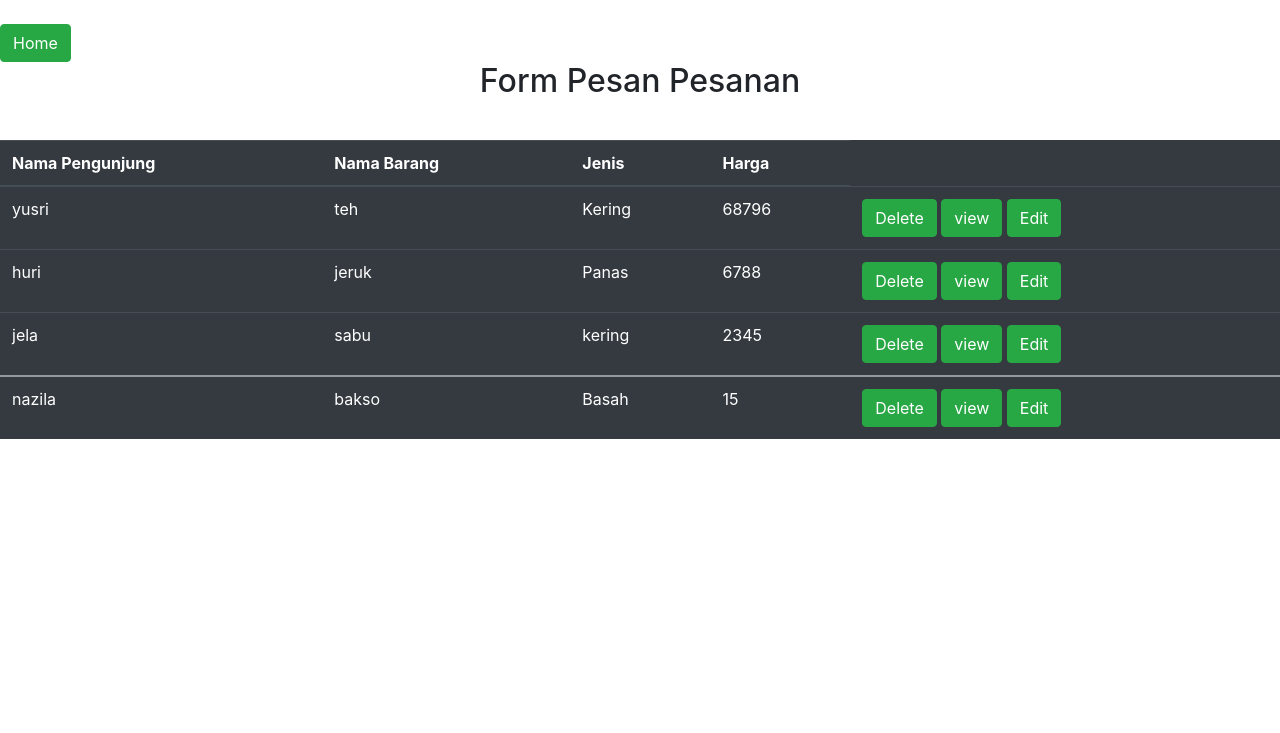
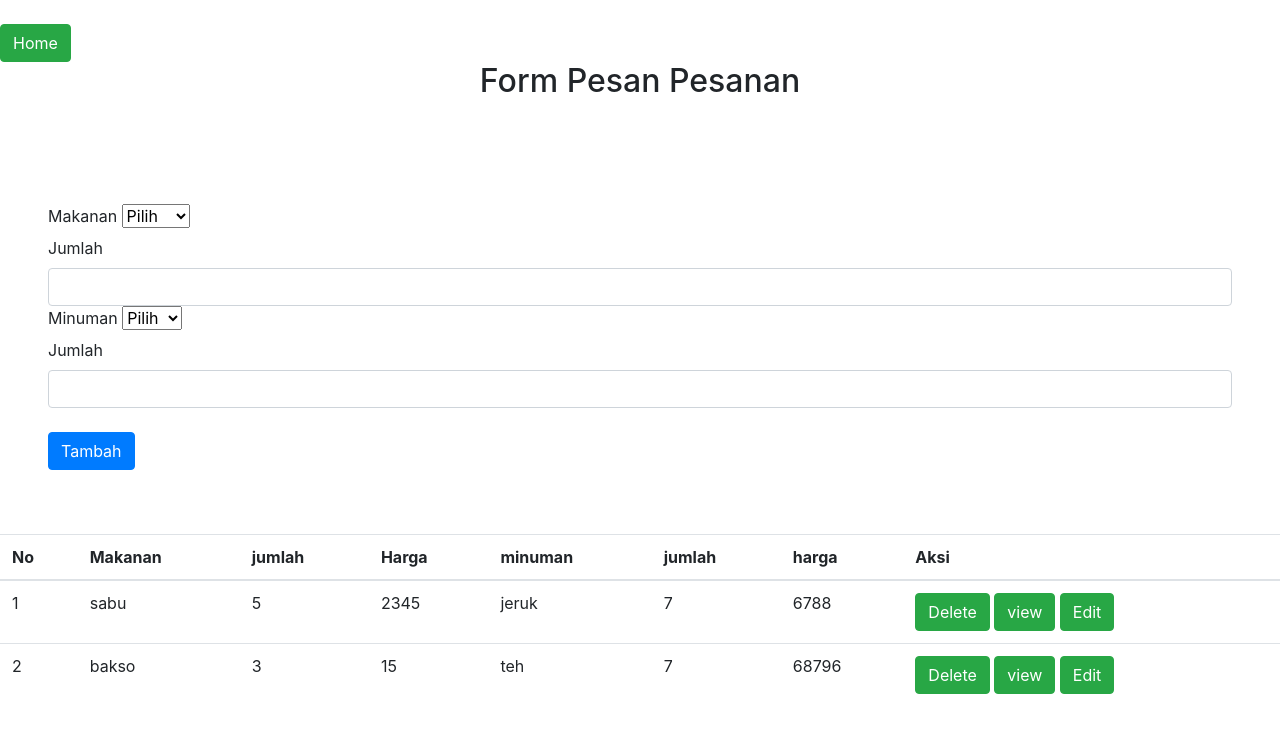
Before and after one commit to nazila23/Praxis_Nazil, a Django app: page /pesanan/ in a window 1280 px wide. Shown: the top 733 px of the page. Run offline with Django 3.2, Linux system fonts and the light colour scheme; data comes from the database, SQL or seed files in the repository; both versions use the stored data as it was after the commit.

Commit message:
pertemuan10

```diff
--- a/02-01/myfood/food/models.py
+++ b/02-01/myfood/food/models.py
@@ -1,5 +1,6 @@
 from django.db import models
-
+from django.db.models.base import Model
+from django.db.models.fields import CharField, IntegerField
 # Create your models here.
 class makanan(models.Model):
     np = models.TextField(max_length=200)
--- a/02-01/myfood/food/templates/detail.html
+++ b/02-01/myfood/food/templates/detail.html
@@ -22,13 +22,9 @@
             <td>{{data.nama}}</td>
             <td>{{data.jenis}}</td>
             <td>{{data.harga}}</td>
-            <td>
-                <a type="submit" class="btn btn-success" href="{{z.id}}/detail/">Detail</a>
-                <a type="submit" class="btn btn-success" href="{{z.id}}/delete">Delete</a>
-                <a type="submit" class="btn btn-success" href="{{z.id}}/edit/">Edit</a>
-            </td>
           </tr>
         </tbody>
       </table>
 </body>
+</head>
 </html>
--- a/02-01/myfood/food/templates/edit.html
+++ b/02-01/myfood/food/templates/edit.html
@@ -36,5 +36,6 @@
           </tr>
         </tbody>
       </table>
-</body>
+   </body>
+  </head>
 </html>
--- a/02-01/myfood/food/templates/home.html
+++ b/02-01/myfood/food/templates/home.html
@@ -21,5 +21,6 @@
     <a type="submit" class="btn btn-success" href="{% url 'pesanan' %}">Pesanan</a>
     </div>
 
-</body>
+        </body>
+    </head>
 </html>
--- a/02-01/myfood/food/templates/index.html
+++ b/02-01/myfood/food/templates/index.html
@@ -39,11 +39,11 @@
     <table class="table table-dark">
         <thead>
           <tr>
+            <th scope="col">No</th>
             <th scope="col">Nama Pengunjung</th>
             <th scope="col">Nama Barang</th>
             <th scope="col">Jenis</th>
             <th scope="col">Harga</th>
-            <th scope="col">Jumlah</th>
           </tr>
         </thead>
         {% for z in isi %}
--- a/02-01/myfood/food/templates/pesanan.html
+++ b/02-01/myfood/food/templates/pesanan.html
@@ -10,45 +10,64 @@
   <h2><p style="text-align:center">Form Pesan Pesanan</p></h2>
             <br>
     <table class="table table-dark">
+      <div class="p-5">
+        <form action="" method="POST">
+            {% csrf_token %}
+            <label>Makanan</label>
+            <select class="form-select" name="makanan">
+                <option selected>Pilih</option>
+                {% for z in dataMakanan %}
+                <option value="{{z.id}}">{{z.nama}}</option>
+                {% endfor %}
+            </select>
+            <br>
+            <label>Jumlah</label>
+            <input type="text" name="jumlah_makanan" class="form-control">
+            <label>Minuman</label>
+            <select class="form-select" name="minuman">
+                <option selected>Pilih</option>
+                {% for z in dataMinuman %}
+                <option value="{{z.id}}">{{z.nama}}</option>
+                {% endfor %}
+            </select>
+            <br>
+            <label>Jumlah</label>
+            <input type="text" name="jumlah_minuman" class="form-control"><br>
+            <button type="submit" class="btn btn-primary">Tambah</button>
+        </form>
+        <div>
+            <table class="table">
                 <thead>
-          <tr>
-
-            <th scope="col">Nama Pengunjung</th>
-            <th scope="col">Nama Barang</th>
-            <th scope="col">Jenis</th>
-            <th scope="col">Harga</th>
-          </tr>
+                    <th>No</th>
+                    <th>Makanan</th>
+                    <th>jumlah</th>
+                    <th>Harga</th>
+                    <th>minuman</th>
+                    <th>jumlah</th>
+                    <th>harga</th>
+                    <th>Aksi</th>
                 </thead>
                 <tbody>
-          {% for z in isi %}
+                    {% for z in data %}
                     <tr>
-
-            <td>{{z.np}}</td>
-            <td>{{z.nama}}</td>
-            <td>{{z.jenis}}</td>
-            <td>{{z.harga}}</td>
+                        <td>{{forloop.counter}}</td>
+                        <td>{{z.nama_makanan.nama}}</td>
+                        <td>{{z.jumlah_pesanan_makanan}}</td>
+                        <td>{{z.nama_makanan.harga}}</td>
+                        <td>{{z.nama_minuman.nama}}</td>
+                        <td>{{z.jumlah_pesanan_minuman}}</td>
+                        <td>{{z.nama_minuman.harga}}</td>
                         <td>
-                <a type="submit" class="btn btn-success" href="/{{z.id}}/delete">Delete</a>
-                <a type="submit" class="btn btn-success" href="/{{z.id}}/detail/">view</a>
-                <a type="submit" class="btn btn-success" href="/{{z.id}}/update/">Edit</a>
+                            <a type="submit" class="btn btn-success" href="/pesanan/{{z.id}}/delete/">Delete</a>
+                            <a type="submit" class="btn btn-success" href="/pesanan/{{z.id}}/detail/">view</a>
+                            <a type="submit" class="btn btn-success" href="/pesanan/{{z.id}}/update/">Edit</a>
                         </td>
                     </tr>
                     {% endfor %}
-          {% for z in isi1 %}
-          <tr>
-            <td>{{z.np}}</td>
-            <td>{{z.nama}}</td>
-            <td>{{z.jenis}}</td>
-            <td>{{z.harga}}</td>
-            <td>
-                <a type="submit" class="btn btn-success" href="/{{z.id}}/delete">Delete</a>
-                <a type="submit" class="btn btn-success" href="/{{z.id}}/detail/">view</a>
-                <a type="submit" class="btn btn-success" href="/{{z.id}}/update/">Edit</a>
-            </td>
-          </tr>
                 </tbody>
-        {% endfor %}
             </table>
-
+          </div>
+        </div>
+      </div>
   </body>
   </html>
--- a/02-01/myfood/food/urls.py
+++ b/02-01/myfood/food/urls.py
@@ -3,19 +3,19 @@ from django.urls import path
 from . import views
 
 urlpatterns = [
+    path('', views.home, name='home'),
     path('index/', views.index, name='index'),
-    path('', views.home, name='home'),
-    path('minuman/', views.minuman, name='minuman'),
-    path('pesanan/', views.pesanan, name='pesanan'),
     path('<id>/delete/', views.deleteindex),
     path('<id>/detail/', views.detailindex),
     path('<id>/update/', views.updateindex),
-    path('<id>/delete/', views.deleteminum),
-    path('<id>/detail/', views.detailminum),
-    path('<id>/update/', views.updateminum),
-    path('<id>/delete/', views.deletepesan),
-    path('<id>/detail/', views.detailpesan),
-    path('<id>/update/', views.updatepesan),
+    path('minuman/', views.minuman, name='minuman'),
+    path('minuman/<id>/delete/', views.deleteminum),
+    path('minuman/<id>/detail/', views.detailminum),
+    path('minuman/<id>/update/', views.updateminum),
+    path('pesanan/', views.pesanan, name='pesanan'),
+    path('pesanan<id>/delete/', views.deletepesanan),
+    path('pesanan<id>/detail/', views.detailpesanan),
+    path('pesanan<id>/update/', views.updatepesanan),
 
 
 ]
--- a/02-01/myfood/food/views.py
+++ b/02-01/myfood/food/views.py
@@ -10,30 +10,32 @@ def home(request):
 #fungsi pesanan
 def pesanan(request):
     if request.POST:
-        models.pesanan.objects.create(
-            np= request.POST ['np'],
-            nama= request.POST ['nama'],
-            jenis= request.POST ['jenis'],
-            harga= request.POST ['harga'],
-            )
-        return redirect('/pesanan')
-    data2 = models.makanan.objects.all()
-    data3 = models.minuman.objects.all()
-    return render(request, 'pesanan.html', {
-        'isi1':data2,
-        'isi':data3
-        })
+        get_makanan = request.POST["makanan"]
+        get_minuman = request.POST["minuman"]
+        get_jumlah_makanan = request.POST["jumlah_makanan"]
+        get_jumlah_minuman= request.POST["jumlah_minuman"]
 
-def deletepesan(request,id):
+        input_makanan = models.makanan.objects.filter(id=get_makanan).first()
+        input_minuman = models.minuman.objects.filter(id=get_minuman).first()
+        models.pesanan.objects.create(nama_makanan = input_makanan, nama_minuman = input_minuman, jumlah_pesanan_makanan=get_jumlah_makanan,jumlah_pesanan_minuman=get_jumlah_minuman)
+    dataMakanan = models.makanan.objects.all()
+    dataMinuman = models.minuman.objects.all()
+    data = models.pesanan.objects.all()
+    return render(request, "pesanan.html", {
+        "dataMakanan": dataMakanan,
+        "dataMinuman": dataMinuman,
+        "data": data,
+    })
+def deletepesanan(request,id):
     models.pesanan.objects.filter(pk=id).delete()
     return redirect ('pesanan')
 
-def detailpesan(request,id):
+def detailpesanan(request,id):
     detail = models.pesanan.objects.filter(pk=id).first()
     return render (request,'detail.html', {
         'data': detail,
     })
-def updatepesan(request,id):
+def updatepesanan(request,id):
     if request.POST:
         models.pesanan.objects.filter(id=id).update(
             nama= request.POST ['nama'],
```
Also changed, not shown: 02-01/myfood/food/templates/minuman.html (+7 -5 lines), 02-01/myfood/db.sqlite3. Lines whose indentation alone changed are shown as unchanged.
